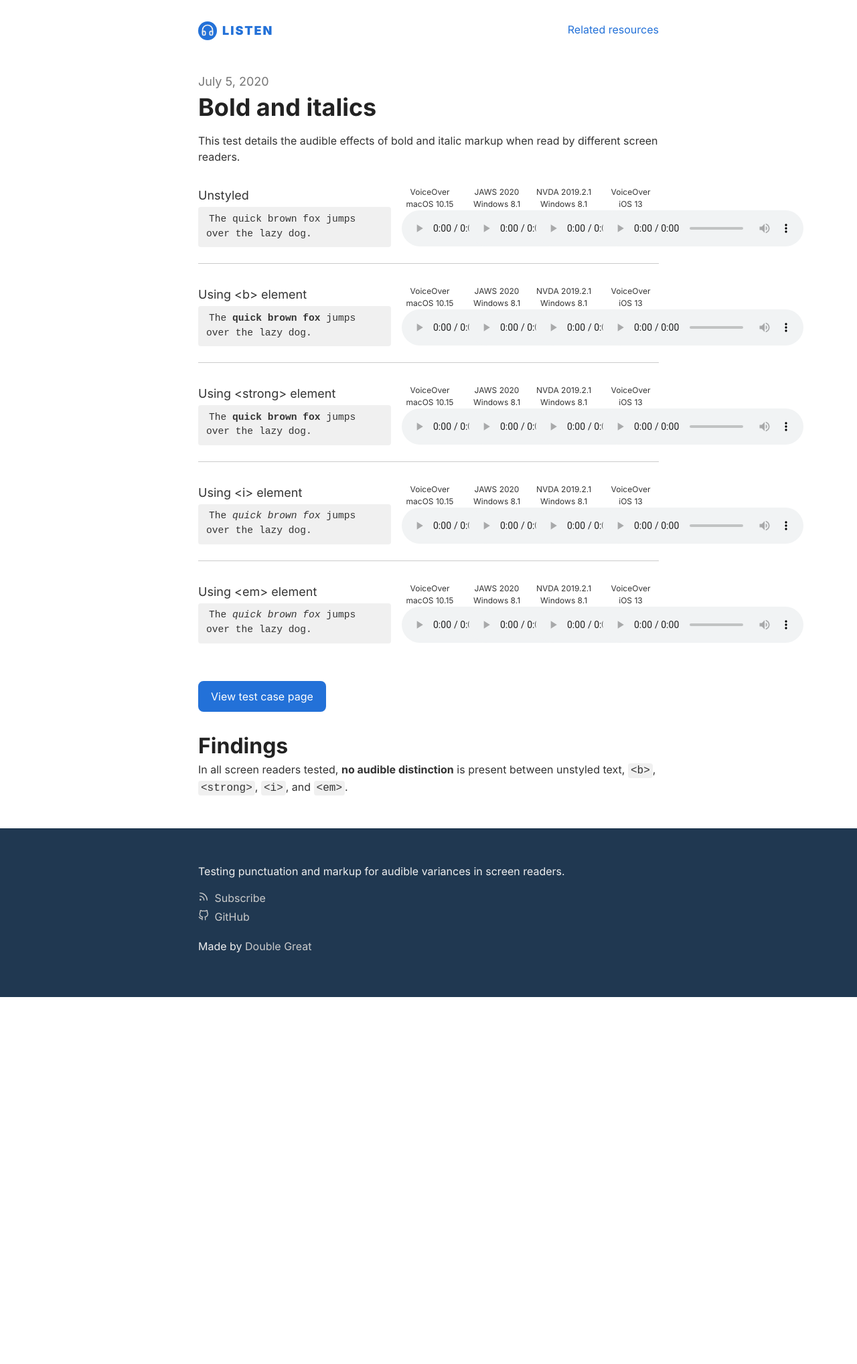
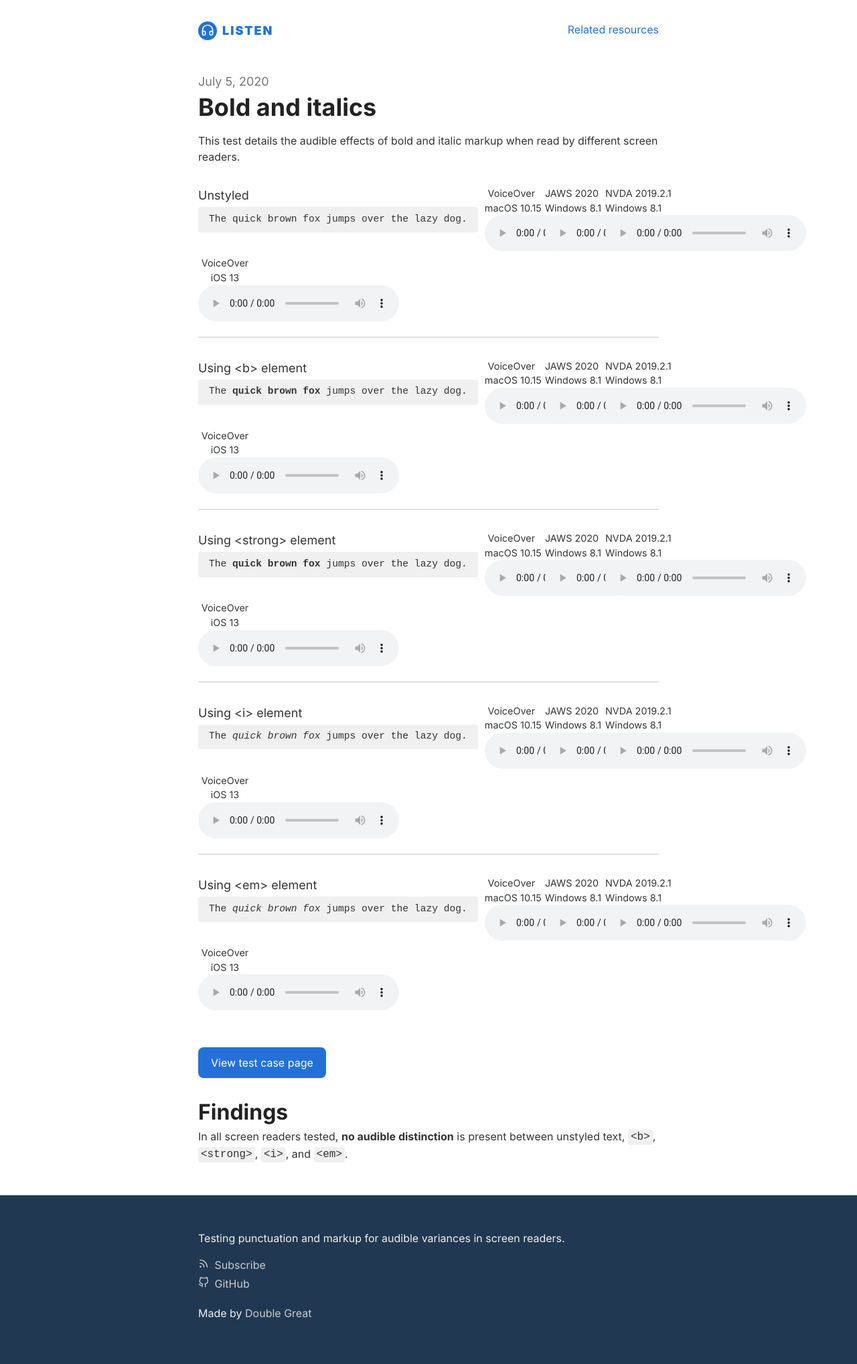
Before and after one commit to double-great/listen, a Jekyll site: the page built from _posts/2020-07-05-bold-and-italics.md, in a window 1280 px wide. Shown: the whole page at 67% size. Built offline with Jekyll 4.4.1, drawn with Linux system fonts in a browser that asks for light colours; before the commit the page ends 1489 px from its top, so only the background shows below that.

Commit message:
responsive styles

```diff
--- a/_includes/audio.html
+++ b/_includes/audio.html
@@ -1,7 +1,4 @@
 <figure>
-  <figcaption class="visually-hidden">
-    {{include.case}} ({{include.title}})
-  </figcaption>
   <audio
     controls
     src="{{site.baseurl}}/audio/{{include.file}}"
--- a/_includes/table.html
+++ b/_includes/table.html
@@ -1,27 +1,29 @@
 <div class="table">
   {%-for case in include.cases-%}
   <div class="table-grid">
-    <div>
+    <div class="table-grid-title">
       {{case.title}}
       <pre><code>{{case.example}}</code></pre>
     </div>
-    <div>
-      <div class="table-grid-title">VoiceOver<br />macOS 10.15</div>
+    <div class="table-grid-audio">
+      <div class="table-grid-audio-title">VoiceOver macOS&nbsp;10.15</div>
       {% if case.macos %}{% include audio.html case=case.title title="macOS"
       file=case.macos %}{% endif %}
     </div>
-    <div>
-      <div class="table-grid-title">JAWS 2020<br />Windows 8.1</div>
+    <div class="table-grid-audio">
+      <div class="table-grid-audio-title">JAWS&nbsp;2020 Windows&nbsp;8.1</div>
       {% if case.jaws %}{% include audio.html case=case.title title="JAWS"
       file=case.jaws %}{% endif %}
     </div>
-    <div>
-      <div class="table-grid-title">NVDA 2019.2.1<br />Windows 8.1</div>
+    <div class="table-grid-audio">
+      <div class="table-grid-audio-title">
+        NVDA&nbsp;2019.2.1 Windows&nbsp;8.1
+      </div>
       {% if case.nvda %}{% include audio.html case=case.title title="NVDA"
       file=case.nvda %}{% endif %}
     </div>
-    <div>
-      <div class="table-grid-title">VoiceOver<br />iOS 13</div>
+    <div class="table-grid-audio">
+      <div class="table-grid-audio-title">VoiceOver iOS 13</div>
       {% if case.ios %}{% include audio.html case=case.title title="iOS"
       file=case.ios %}{% endif %}
     </div>
--- a/_sass/_plyr.scss
+++ b/_sass/_plyr.scss
@@ -6,13 +6,17 @@
   align-items: center;
   max-width: 5rem;
   height: 100%;
-  margin: 0 auto;
+
   padding: 0.25rem;
   color: $color-text-body;
   font-weight: 400;
   font-family: inherit;
   direction: ltr;
   border-radius: 0.25rem;
+
+  @include bp($mq-small) {
+    margin: 0 auto;
+  }
 }
 
 .plyr audio {
--- a/_sass/_table.scss
+++ b/_sass/_table.scss
@@ -6,9 +6,9 @@
   }
 }
 .table-grid {
-  display: grid;
-  grid-gap: 1rem;
-  grid-template-columns: minmax(5rem, 1fr) 5.25rem 5.25rem 5.25rem 5.25rem;
+  display: flex;
+  flex-wrap: wrap;
+  justify-content: space-between;
   margin-bottom: 1rem;
   padding-top: 1rem;
   padding-bottom: 1rem;
@@ -16,10 +16,31 @@
 }
 
 .table-grid-title {
-  font-size: 0.75rem;
-  text-align: center;
+  flex-shrink: 0;
+  width: 100%;
+
+  @include bp($mq-small) {
+    width: unset;
+  }
 }
 
-.visually-hidden {
-  @extend %u-visually-hidden--hide-focus;
+.table-grid-audio {
+  display: flex;
+  align-items: center;
+  justify-content: space-between;
+  width: 100%;
+
+  @include bp($mq-small) {
+    display: block;
+    width: 5rem;
+  }
 }
+
+.table-grid-audio-title {
+  font-size: 1rem;
+
+  @include bp($mq-small) {
+    font-size: 0.9rem;
+    text-align: center;
+  }
+}
```
